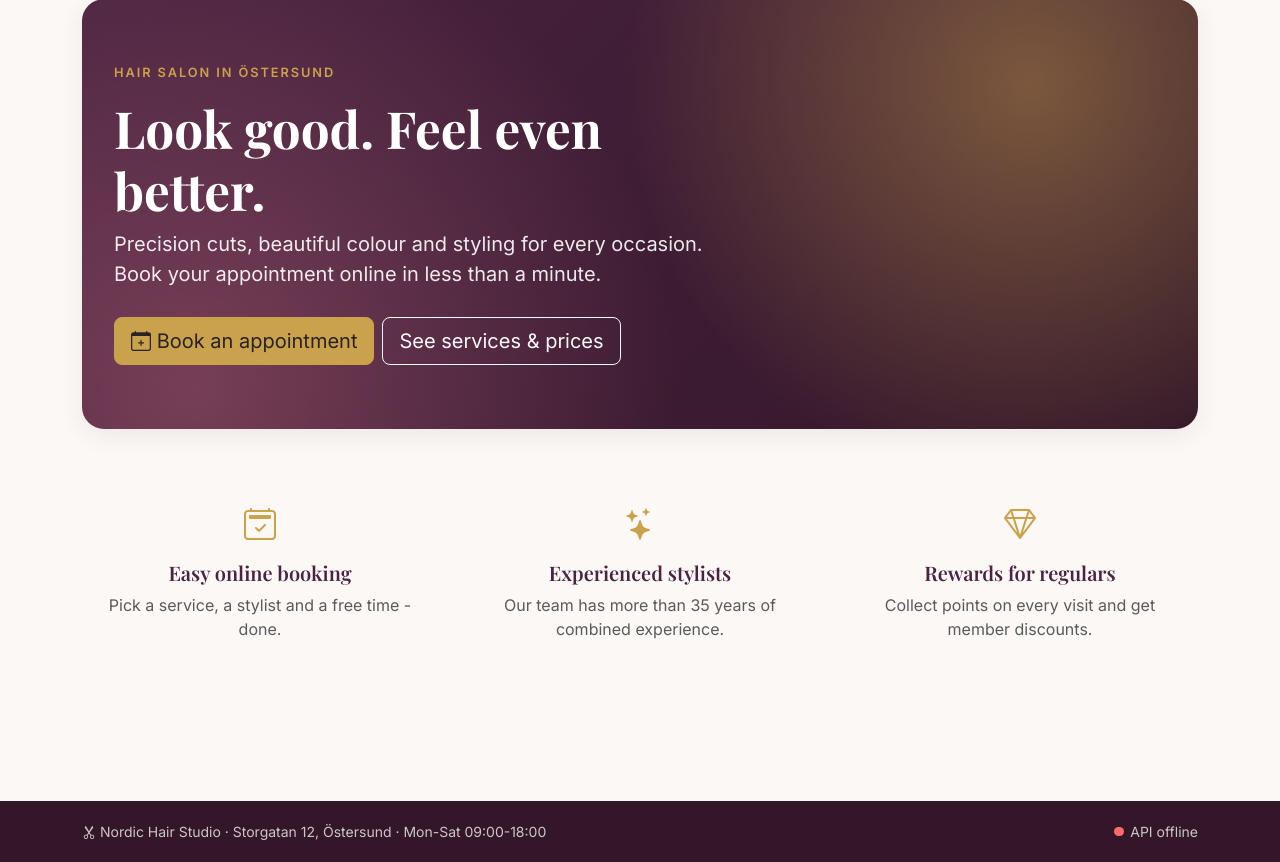
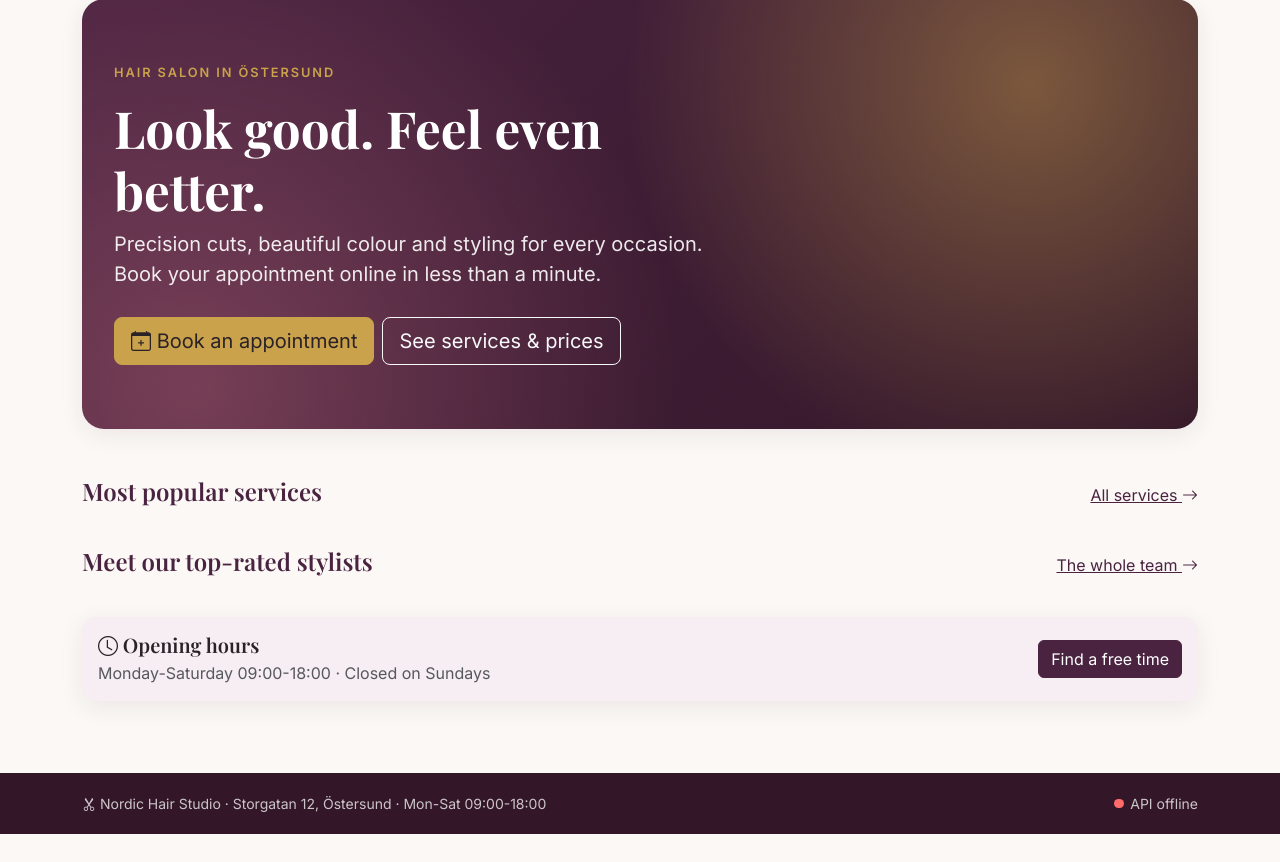
Before and after one commit to Richmondbh/HairSalon, an ASP.NET Core app: page / in a window 1280 px wide. Shown: the part 81-943 px from the top of the page. After the commit the page ends 915 px from the top, so only its background shows below. Run offline with ASP.NET Core 8, Linux system fonts and the light colour scheme; data that the repository does not hold is empty; the project's own start-up code is not run, and a stand-in starts its controllers and pages.

Commit message:
Finalized the homepage recommendations, popular services, top stylists, testimonials, opening hours

```diff
--- a/HairSalon.Api/Controllers/ServicesController.cs
+++ b/HairSalon.Api/Controllers/ServicesController.cs
@@ -59,4 +59,9 @@ public class ServicesController(ServiceCatalogService serviceCatalog) : Controll
     [HttpGet("recommended")]
     public async Task<ActionResult<List<ServiceDto>>> GetRecommended([FromQuery] int count = 3) =>
         Ok(await serviceCatalog.GetRecommendedAsync(User.GetUserId(), Math.Clamp(count, 1, 10)));
+
+    /// <summary>GET api/services/popular - the most booked services (home page).</summary>
+    [HttpGet("popular")]
+    public async Task<ActionResult<List<ServiceDto>>> GetPopular([FromQuery] int count = 3) =>
+        Ok(await serviceCatalog.GetPopularAsync(Math.Clamp(count, 1, 10)));
 }
--- a/HairSalon.Api/Controllers/StylistsController.cs
+++ b/HairSalon.Api/Controllers/StylistsController.cs
@@ -40,4 +40,9 @@ public class StylistsController(StylistService stylistService) : ControllerBase
     [HttpDelete("{id:int}")]
     public async Task<ActionResult<ApiMessage>> Delete(int id) =>
         Ok(new ApiMessage(await stylistService.DeleteAsync(id)));
+
+    /// <summary>GET api/stylists/top - best rated stylists for the home page.</summary>
+    [HttpGet("top")]
+    public async Task<ActionResult<List<StylistDto>>> GetTop([FromQuery] int count = 3) =>
+        Ok(await stylistService.GetTopRatedAsync(Math.Clamp(count, 1, 10)));
 }
--- a/HairSalon.Api/Models/FavoriteStylist.cs
+++ b/HairSalon.Api/Models/FavoriteStylist.cs
@@ -1,7 +1,7 @@
 namespace HairSalon.Api.Models;
 
 /// <summary>
-/// JOIN ENTITY : favourite stylist).
+/// JOIN ENTITY (Grade A: favourite stylist).
 /// Creates a MANY-TO-MANY relationship: a customer can have many favourite stylists and a
 /// stylist can be the favourite of many customers. The primary key is the combination
 /// (UserId, StylistId), configured in SalonDbContext, so the same pair cannot be stored twice.
--- a/HairSalon.Api/Services/FavoriteService.cs
+++ b/HairSalon.Api/Services/FavoriteService.cs
@@ -6,7 +6,7 @@ using Microsoft.EntityFrameworkCore;
 namespace HairSalon.Api.Services;
 
 /// <summary>
-/// FAVOURITE STYLISTS (Grade A) - works with the many-to-many join table FavoriteStylists.
+/// FAVOURITE STYLISTS- works with the many-to-many join table FavoriteStylists.
 /// </summary>
 public class FavoriteService(SalonDbContext db)
 {
--- a/HairSalon.Api/Services/LoyaltyService.cs
+++ b/HairSalon.Api/Services/LoyaltyService.cs
@@ -7,7 +7,7 @@ using Microsoft.EntityFrameworkCore;
 namespace HairSalon.Api.Services;
 
 /// <summary>
-/// LOYALTY PROGRAMME  The points are CALCULATED from the completed appointments
+/// LOYALTY PROGRAMME. The points are CALCULATED from the completed appointments
 /// instead of being stored, so they can never get out of sync with the booking history.
 /// The rules themselves are in Shared/Rules/LoyaltyRules.cs.
 /// </summary>
--- a/HairSalon.Client/Pages/Home.razor
+++ b/HairSalon.Client/Pages/Home.razor
@@ -1,4 +1,7 @@
 @page "/"
+@inject ServiceApiClient ServiceApi
+@inject StylistApiClient StylistApi
+@inject ReviewApiClient ReviewApi
 
 <PageTitle>Nordic Hair Studio</PageTitle>
 
@@ -17,26 +20,132 @@
     </div>
 </section>
 
-<section class="row g-4 text-center mb-5">
-    <div class="col-md-4">
-        <div class="feature">
-            <i class="bi bi-calendar2-check"></i>
-            <h2 class="h5">Easy online booking</h2>
-            <p class="text-muted">Pick a service, a stylist and a free time - done.</p>
+@* Personal recommendations - only for logged-in customers. *@
+<AuthorizeView Roles="@Roles.Customer">
+    @if (_recommended?.Count > 0)
+    {
+        <section class="mb-5">
+            <div class="section-title">
+                <h2>Recommended for you, @context.User.FindFirst("given_name")?.Value</h2>
+                <a href="profile">Your loyalty status <i class="bi bi-arrow-right"></i></a>
+            </div>
+            <div class="row row-cols-1 row-cols-md-3 g-4">
+                @foreach (var service in _recommended)
+                {
+                    <div class="col">
+                        <ServiceCard Service="service">
+                            <a class="btn btn-sm btn-salon" href="@($"book?serviceId={service.ServiceId}")">Book</a>
+                        </ServiceCard>
+                    </div>
+                }
+            </div>
+        </section>
+    }
+</AuthorizeView>
+
+<section class="mb-5">
+    <div class="section-title">
+        <h2>Most popular services</h2>
+        <a href="services">All services <i class="bi bi-arrow-right"></i></a>
+    </div>
+    @if (_popular == null)
+    {
+        <LoadingSpinner />
+    }
+    else
+    {
+        <div class="row row-cols-1 row-cols-md-3 g-4">
+            @foreach (var service in _popular)
+            {
+                <div class="col">
+                    <ServiceCard Service="service">
+                        <a class="btn btn-sm btn-salon" href="@($"book?serviceId={service.ServiceId}")">Book</a>
+                    </ServiceCard>
+                </div>
+            }
         </div>
+    }
+</section>
+
+<section class="mb-5">
+    <div class="section-title">
+        <h2>Meet our top-rated stylists</h2>
+        <a href="stylists">The whole team <i class="bi bi-arrow-right"></i></a>
     </div>
-    <div class="col-md-4">
-        <div class="feature">
-            <i class="bi bi-stars"></i>
-            <h2 class="h5">Experienced stylists</h2>
-            <p class="text-muted">Our team has more than 35 years of combined experience.</p>
+    @if (_stylists == null)
+    {
+        <LoadingSpinner />
+    }
+    else
+    {
+        <div class="row row-cols-1 row-cols-md-3 g-4">
+            @foreach (var stylist in _stylists)
+            {
+                <div class="col">
+                    <StylistCard Stylist="stylist" Compact="true" />
+                </div>
+            }
         </div>
-    </div>
-    <div class="col-md-4">
-        <div class="feature">
-            <i class="bi bi-gem"></i>
-            <h2 class="h5">Rewards for regulars</h2>
-            <p class="text-muted">Collect points on every visit and get member discounts.</p>
+    }
+</section>
+
+@if (_reviews?.Count > 0)
+{
+    <section class="mb-5">
+        <div class="section-title">
+            <h2>What our customers say</h2>
         </div>
+        <ReviewList Reviews="_reviews" ShowStylist="true" Columns="3" />
+    </section>
+}
+
+<section class="opening-hours card">
+    <div class="card-body d-flex flex-column flex-md-row align-items-md-center justify-content-between gap-3">
+        <div>
+            <h2 class="h5 mb-1"><i class="bi bi-clock"></i> Opening hours</h2>
+            <p class="mb-0 text-muted">
+                Monday-Saturday @SalonHours.OpeningTime.ToString("HH:mm")-@SalonHours.ClosingTime.ToString("HH:mm") &middot; Closed on Sundays
+            </p>
+        </div>
+        <a href="book" class="btn btn-salon">Find a free time</a>
     </div>
 </section>
+
+@code {
+    private List<ServiceDto>? _popular;
+    private List<ServiceDto>? _recommended;
+    private List<StylistDto>? _stylists;
+    private List<ReviewDto>? _reviews;
+
+    [CascadingParameter]
+    private Task<AuthenticationState>? AuthState { get; set; }
+
+    protected override async Task OnInitializedAsync()
+    {
+        // Start the requests at the same time and wait for all of them (faster than one by one).
+        var popularTask = ServiceApi.GetPopularAsync(3);
+        var stylistsTask = StylistApi.GetTopRatedAsync(3);
+        var reviewsTask = ReviewApi.GetLatestAsync(3);
+
+        try
+        {
+            await Task.WhenAll(popularTask, stylistsTask, reviewsTask);
+            _popular = popularTask.Result;
+            _stylists = stylistsTask.Result;
+            _reviews = reviewsTask.Result;
+        }
+        catch (ApiException)
+        {
+            // The footer already shows "API offline"; show empty sections instead of spinners.
+            _popular ??= new();
+            _stylists ??= new();
+            _reviews ??= new();
+        }
+
+        if (AuthState != null && (await AuthState).User.IsInRole(Roles.Customer))
+        {
+            try { _recommended = await ServiceApi.GetRecommendedAsync(3); }
+            catch (ApiException) { _recommended = null; }
+        }
+    }
+}
--- a/HairSalon.Client/Services/ServiceApiClient.cs
+++ b/HairSalon.Client/Services/ServiceApiClient.cs
@@ -22,4 +22,7 @@ public class ServiceApiClient(HttpClient http, JwtAuthenticationStateProvider au
 
     public Task<List<ServiceDto>> GetRecommendedAsync(int count) =>
         GetAsync<List<ServiceDto>>($"api/services/recommended?count={count}");
+
+    public Task<List<ServiceDto>> GetPopularAsync(int count) =>
+        GetAsync<List<ServiceDto>>($"api/services/popular?count={count}");
 }
--- a/HairSalon.Client/Services/StylistApiClient.cs
+++ b/HairSalon.Client/Services/StylistApiClient.cs
@@ -18,4 +18,7 @@ public class StylistApiClient(HttpClient http, JwtAuthenticationStateProvider au
     public Task<StylistDto> UpdateAsync(int id, StylistEditDto dto) => PutAsync<StylistDto>($"api/stylists/{id}", dto);
 
     public async Task<string> DeleteAsync(int id) => (await DeleteAsync<ApiMessage>($"api/stylists/{id}")).Message;
+
+    public Task<List<StylistDto>> GetTopRatedAsync(int count) =>
+        GetAsync<List<StylistDto>>($"api/stylists/top?count={count}");
 }
```
Also changed, not shown: HairSalon.Api/Services/ServiceCatalogService.cs (+12 -0 lines), HairSalon.Api/Services/StylistService.cs (+11 -0 lines), 1 other file.
